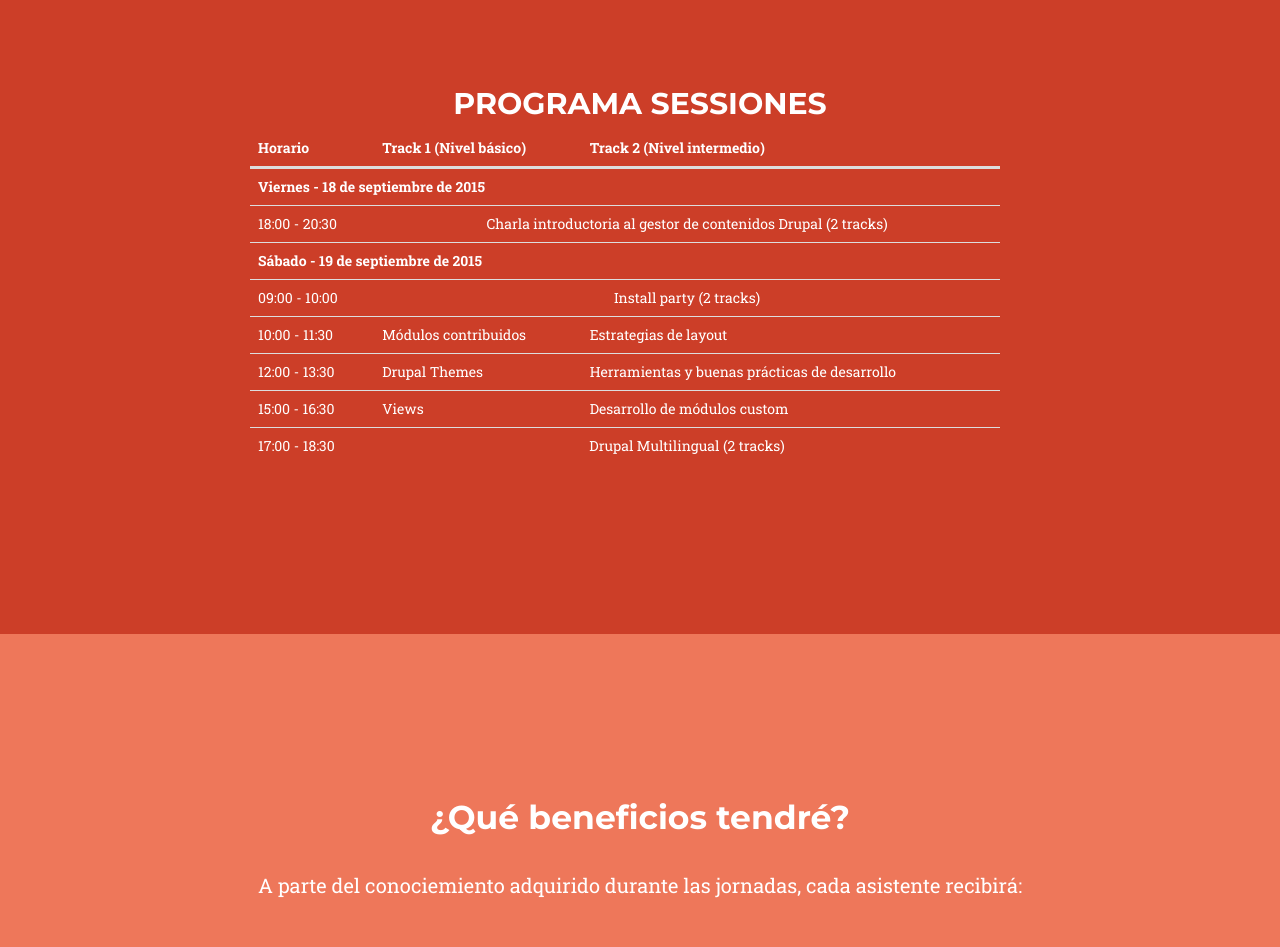
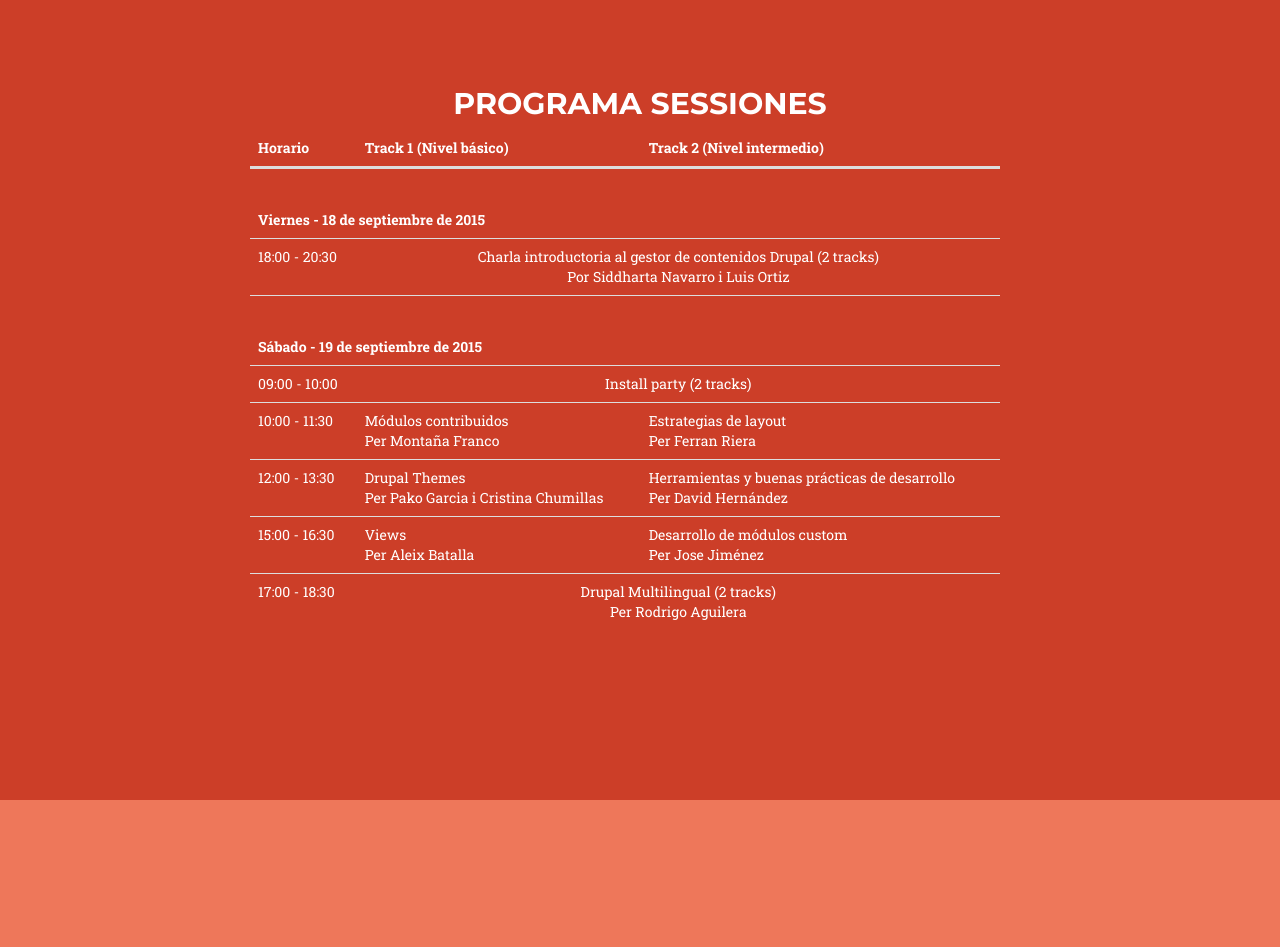
Before and after one commit to Drupalcat/formacio2015, a plain HTML site: page es.html in a window 1280 px wide. Shown: the part 1265-2212 px from the top of the page. Drawn offline with nearby package versions, Linux system fonts and the light colour scheme; a web font is replaced by a local one.

Commit message:
Added speaker names

```diff
--- a/es.html
+++ b/es.html
@@ -120,14 +120,14 @@
                       </thead>
                       <tbody>
                         <tr>
-                            <td colspan="3"><strong>Viernes - 18 de septiembre de 2015</strong></td>
+                            <td colspan="3" style="vertical-align:bottom; height: 70px"><strong>Viernes - 18 de septiembre de 2015</strong></td>
                         </tr>
                         <tr>
                           <td>18:00 - 20:30</td>
-                          <td colspan="2" class="text-center">Charla introductoria al gestor de contenidos Drupal (2 tracks)</td>
+                          <td colspan="2" class="text-center">Charla introductoria al gestor de contenidos Drupal (2 tracks)</br>Por <a href="https://www.drupal.org/u/sidddi">Siddharta Navarro</a> i <a href="https://www.drupal.org/u/luisortizramos">Luis Ortiz</a></td>
                         </tr>
                         <tr>
-                            <td colspan="3"><strong>Sábado - 19 de septiembre de 2015</strong></td>
+                            <td colspan="3" style="vertical-align:bottom; height: 70px"><strong>Sábado - 19 de septiembre de 2015</strong></td>
                         </tr>
                         <tr>
                           <td>09:00 - 10:00</td>
@@ -135,22 +135,22 @@
                         </tr>
                         <tr>
                           <td>10:00 - 11:30</td>
-                          <td>Módulos contribuidos</td>
-                          <td>Estrategias de layout</td>
+                          <td>Módulos contribuidos<br>Per <a href="https://www.drupal.org/u/mon_franco">Montaña Franco</a></td>
+                          <td>Estrategias de layout<br>Per <a href="https://www.drupal.org/u/friera">Ferran Riera</a></td>
                         </tr>
                         <tr>
                           <td>12:00 - 13:30</td>
-                          <td>Drupal Themes</td>
-                          <td>Herramientas y buenas prácticas de desarrollo</td>
+                          <td>Drupal Themes<br>Per <a href="https://www.drupal.org/u/pakmanlh">Pako Garcia</a> i <a href="https://www.drupal.org/u/ckrina">Cristina Chumillas</a></td>
+                          <td>Herramientas y buenas prácticas de desarrollo<br>Per <a href="https://www.drupal.org/u/david-hern%C3%A1ndez">David Hernández</a></td></td>
                         </tr>
                         <tr>
                           <td>15:00 - 16:30</td>
-                          <td>Views</td>
-                          <td>Desarrollo de módulos custom</td>
+                          <td>Views<br>Per <a href="https://www.drupal.org/u/espurnes">Aleix Batalla</a></td>
+                          <td>Desarrollo de módulos custom<br>Per <a href="https://www.drupal.org/u/jjcarrion">Jose Jiménez</a></td>
                         </tr>
                         <tr>
                           <td>17:00 - 18:30</td>
-                          <td colspan="2" class="text-center">Drupal Multilingual (2 tracks)</td>
+                          <td colspan="2" class="text-center">Drupal Multilingual (2 tracks)<br>Per <a href="https://www.drupal.org/u/rodrigoaguilera">Rodrigo Aguilera</a></td>
                         </tr>
                       </tbody>
                     </table>
```
Also changed, not shown: index.html (+10 -10 lines).
